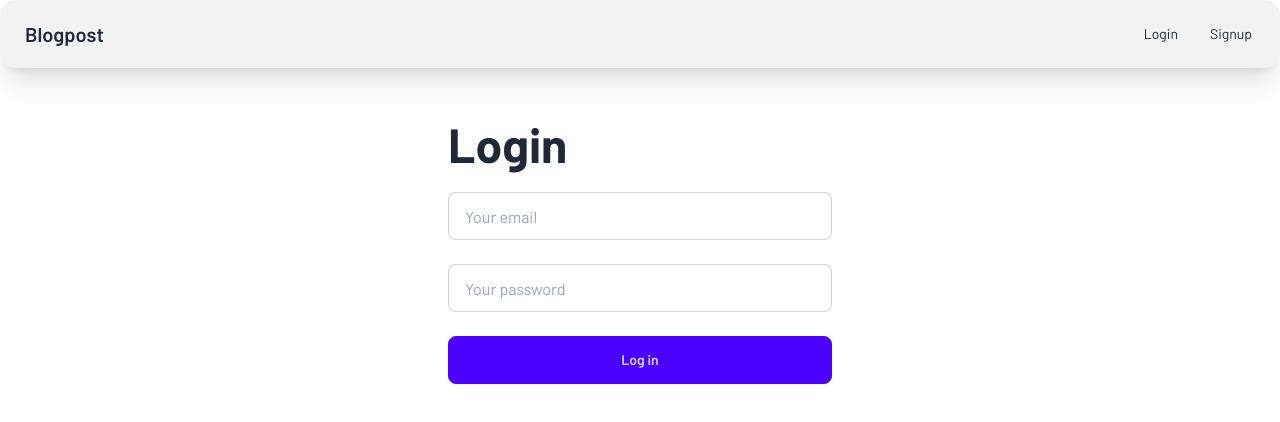
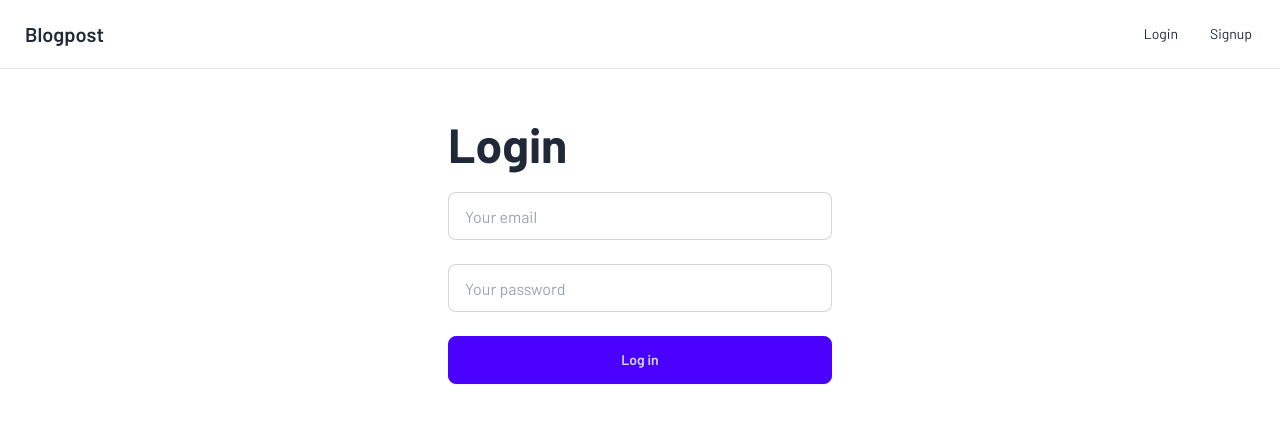
Before and after one commit to xsky13/blogpost-frontend, a SvelteKit app: page /login in a window 1280 px wide. Shown: the top 422 px of the page. Built offline with nearby package versions, Linux system fonts and the light colour scheme; no server answers.

Commit message:
minimal changes

```diff
--- a/src/app.css
+++ b/src/app.css
@@ -21,6 +21,6 @@
     }
 
     .post {
-        @apply my-6 flex justify-between py-3 px-5 border dark:border-gray-400 dark:shadow-md border-gray-100 rounded-lg;
+        @apply my-6 flex justify-between py-3 px-5 border dark:border-gray-500 dark:shadow-md border-gray-100 rounded-lg;
     }
 }
--- a/src/routes/+layout.svelte
+++ b/src/routes/+layout.svelte
@@ -34,7 +34,7 @@
 {#if loading}
   <Loading />
 {:else}
-  <div class="navbar bg-base-200 rounded-box shadow-xl fixed w-full">
+  <div class="navbar border-b dark:border-gray-500 border-gray-200 fixed w-full">
     <div class="navbar-start">
       <a href="/" class="btn btn-ghost text-xl">Blogpost</a>
     </div>
```
